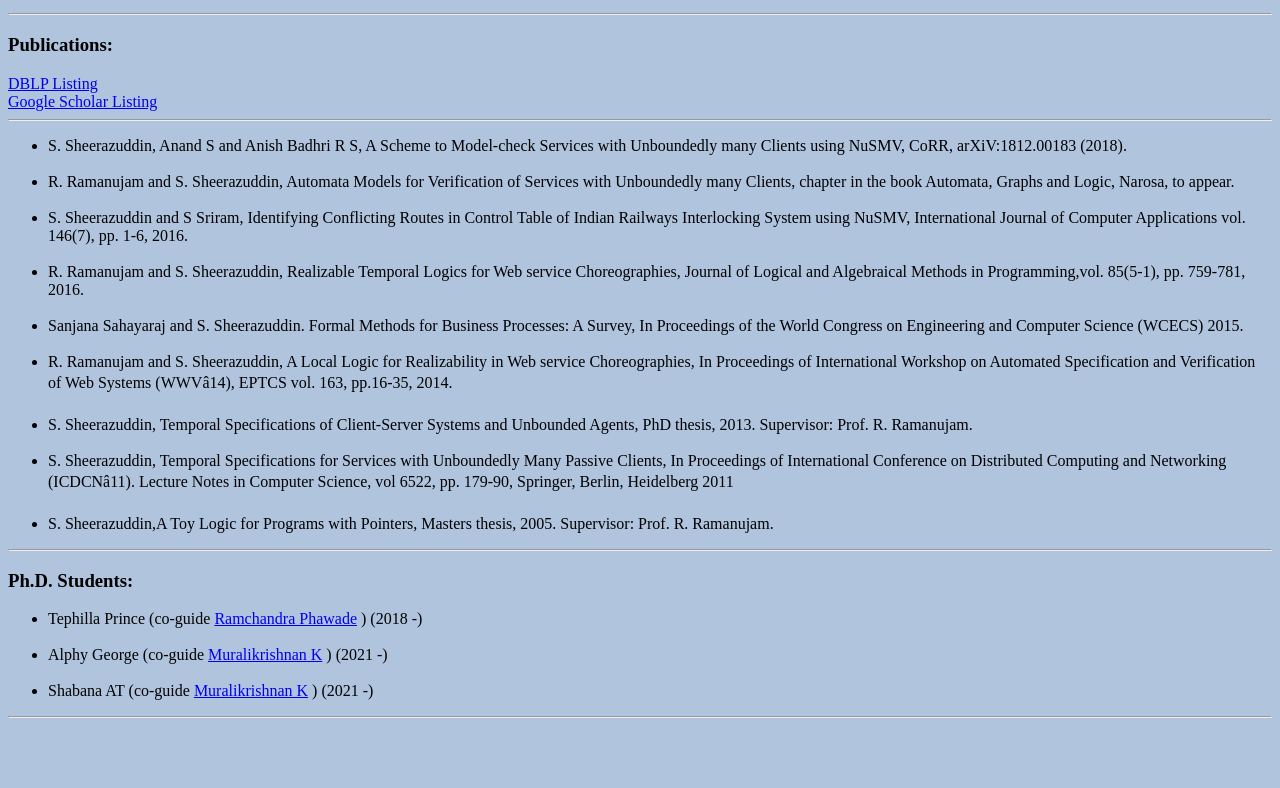
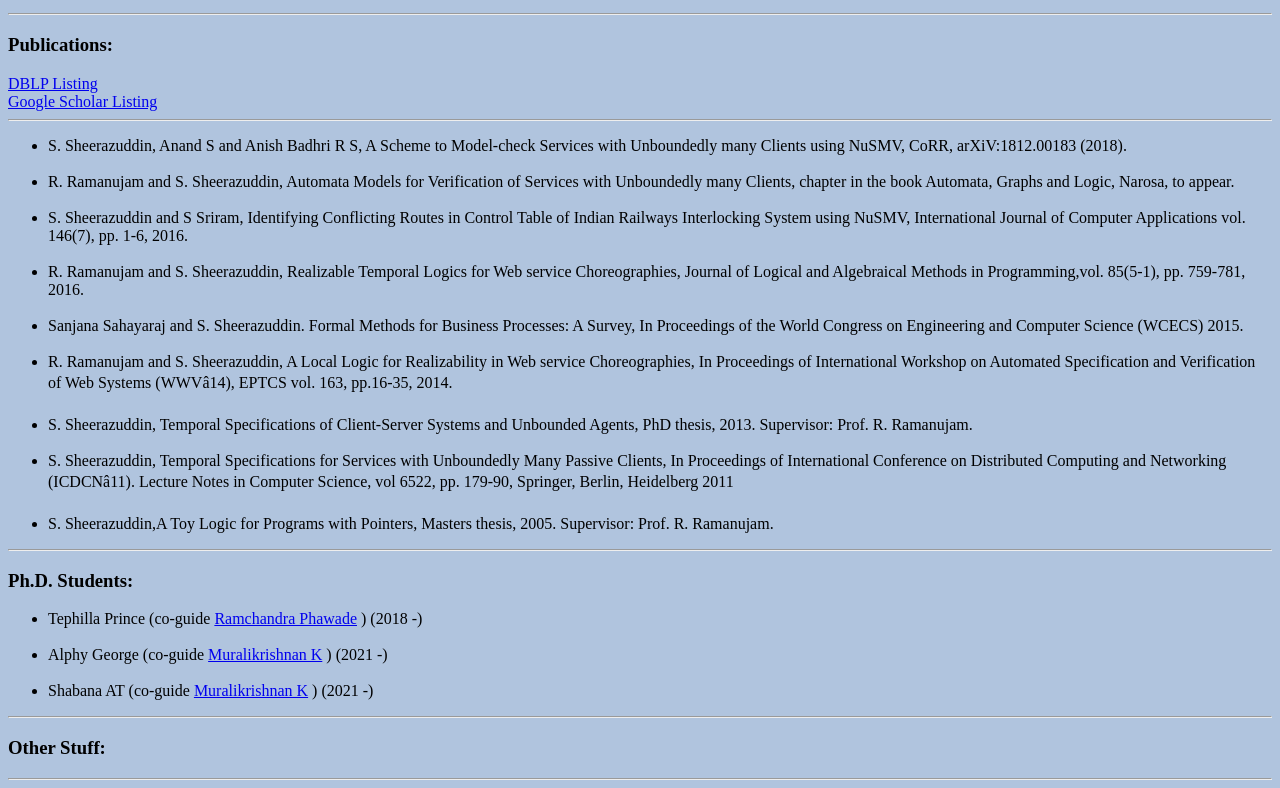
Before and after one commit to sheerazuddins/sheerazuddins.github.io, a plain HTML site: page index.html in a window 1280 px wide. Shown: the part 439-1227 px from the top of the page. Before the commit the page ends 1165 px from the top, so only its background shows below. Drawn offline with Linux system fonts and the light colour scheme.

Commit message:
Update index.html

```diff
--- a/index.html
+++ b/index.html
@@ -52,4 +52,6 @@ Email: sheerazXnitcYacYin [@/X,./Y].</p>
   <li>Shabana AT (co-guide  <a href="https://people.cse.nitc.ac.in/muralikrishnan/" target="_blank">Muralikrishnan K</a> ) (2021 -) </li>
 </ul>
 <HR>
+<h3>Other Stuff:</h3>
+<HR>
 </body> </html>
```
